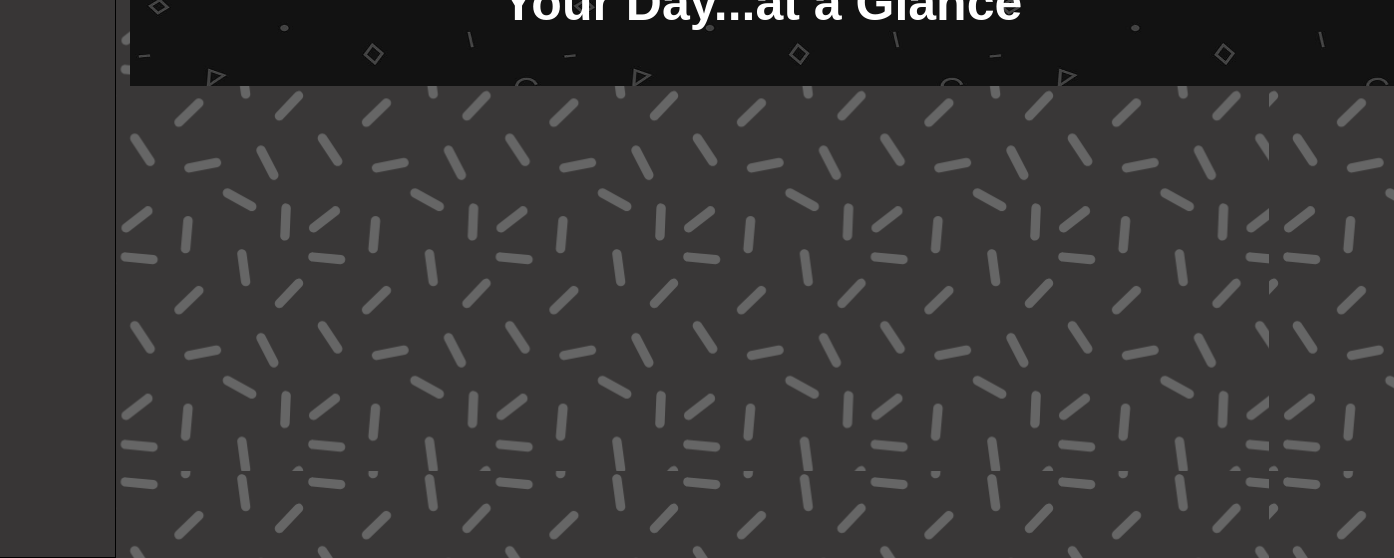
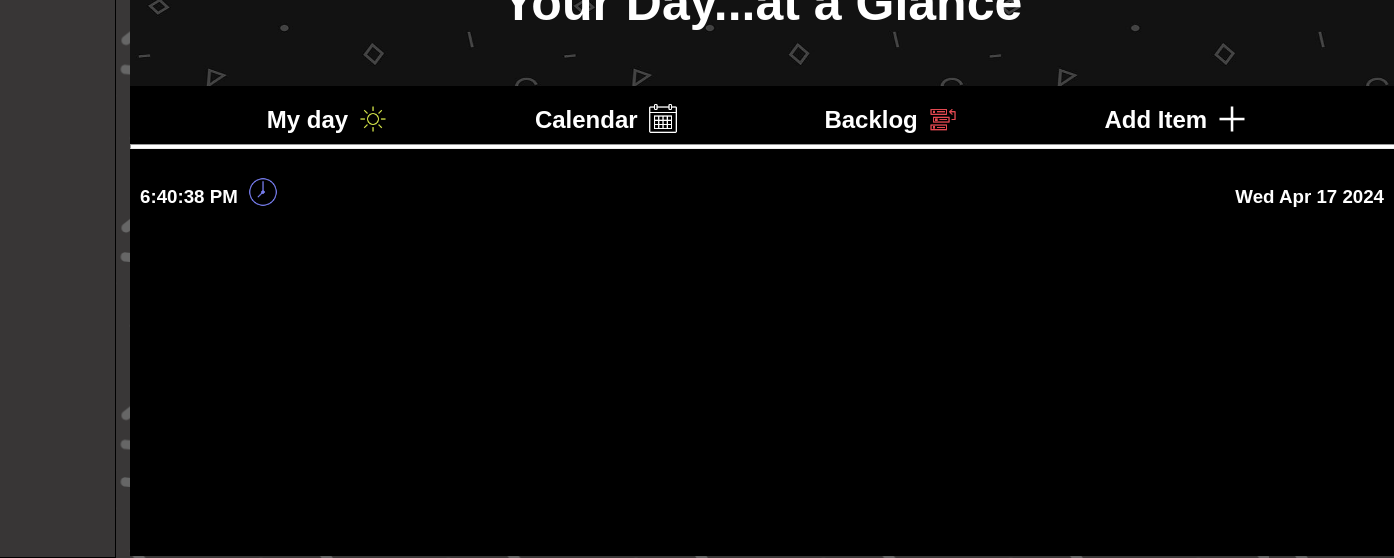
Before and after one commit to Mansafreo/Operis, an Electron app: page UI/index.html in a window 1600 px wide. Shown: the part 244-802 px from the top of the page, 206-1600 px from the left. Drawn offline with Linux system fonts and the light colour scheme.

Commit message:
Day 2 build

```diff
--- /dev/null
+++ b/UI/Javascript/chrono.js
@@ -0,0 +1,26 @@
+function set_time() {
+   //Select the element with the |time_display| ID
+   var time_display = document.getElementById("time_display");
+   //Create a new Date object
+   var date = new Date();
+   //Get the current time
+   var time = date.toLocaleTimeString();
+   //Set the time_display element's innerHTML to the current time
+   time_display.innerHTML = time;
+}
+
+function set_date() {
+    //Select the element with the |date_display| ID
+    var date_display = document.getElementById("date_display");
+    //Create a new Date object
+    var date = new Date();
+    //Get the current date
+    var date_string = date.toDateString();
+    //Set the date_display element's innerHTML to the current date
+    date_display.innerHTML = date_string;
+}
+
+window.onload = function() {
+    setInterval(set_time, 1000);
+    setInterval(set_date, 1000);
+}
--- a/UI/Styles/styles.css
+++ b/UI/Styles/styles.css
@@ -81,7 +81,7 @@ body{
 }
 .search {
     position: absolute;
-    left: 20vw;
+    left: 25vw;
     display: flex;
     align-items: center;
     justify-content: center;
@@ -214,3 +214,76 @@ li.my_workspace:hover{
     font-size: 50px;
     text-align: center;
 }
+
+#tray{
+    color: white;
+    position: absolute;
+    top:250px;
+    background-color: #000;
+    width: 100%;
+    height: calc(100vh - 330px);
+}
+
+#trayBar{
+    display: flex;
+    justify-content:space-evenly;
+    width: 100%;
+    height: 50px;
+}
+#trayBar img{
+    width: 30px;
+    height: 30px;
+    display: flex;
+    cursor: pointer;
+    float: right;
+    margin: -2px 10px;
+}
+
+#trayBar h2:hover{
+    transition: 2s;
+    text-decoration: underline;
+    cursor: pointer;
+}
+#trayBar h2:active{
+   transform: perspective(1px) scale(0.8);
+}
+
+#tray hr{
+    background-color: #fff;
+    color: white;
+    width: 100%;
+    height: 3px;
+    display: block;
+}
+
+#chronograph{
+    width:100%;
+    display: inline-block;
+    align-items: center;
+}
+#chronograph div{
+    width: fit-content;
+    display:flex;
+    height: fit-content;
+}
+#chronograph div h2{
+    color: white;
+    margin: 0;
+    padding: 10px;
+}
+#chronograph #time{
+    height: 30px;
+    width: fit-content;
+    float: left;
+    margin: 10px;
+}
+#chronograph #time img{
+    width: 30px;
+    height: 30px;
+    cursor: pointer;
+    margin:10px;
+}
+#chronograph #date{
+    float: right;
+    margin: 10px;
+}
--- a/UI/index.html
+++ b/UI/index.html
@@ -6,6 +6,7 @@
     <title>Operis</title>
     <!--link the styling sheet-->
     <link rel="stylesheet" href="./Styles/styles.css" type="text/css">
+    <script src="./Javascript/chrono.js"></script>
 </head>
 <body>
    <section class="navigation">
@@ -82,7 +83,8 @@
                 <a>My Timeline</a></li>
             <li>
                 <img src="Images/icons8-achievement-64.png" alt="achievements" class="icon">
-                <a>Achievements</a></li>
+                <a>Achievements</a>
+            </li>
         </ul>
     </div>
   </section>
@@ -93,6 +95,32 @@
             <h1 id="welcome_message">Your Day...at a Glance</h1>
             <img src="Images/banner.jpg">
         </div>
+        <div id="tray">
+            <div id="trayBar">
+                    <h2>My day
+                        <img src="Images/icons8-sun-50.png" alt="sun" class="icon">
+                    </h2>
+                    <h2>Calendar
+                        <img src="Images/icons8-calendar-50.png" alt="calendar" class="icon">
+                    </h2>
+                    <h2>Backlog
+                        <img src="Images/icons8-backlog-50.png" alt="backlog" class="icon">
+                    </h2>
+                    <h2>Add Item
+                        <img src="Images/icons8-plus-24.png" alt="add" class="icon">
+                    </h2>
+            </div>
+            <hr>
+            <div id="chronograph">
+                <div id="time">
+                    <h3 id="time_display">8:30 PM</h3>
+                    <img src="Images/icons8-clock-50.png" alt="clock" class="icon">
+                </div>
+                <div id="date">
+                    <h3 id="date_display">Monday, 20th July 2020</h3>
+                </div>
+            </div>
+        </div>
     </div>
   </section>
 </body>
```
Also changed, not shown: UI/Images/icons8-backlog-50.png (added), UI/Images/icons8-clock-50.png (added), UI/Images/icons8-plus-24.png (added), UI/Images/icons8-sun-50.png (added).
